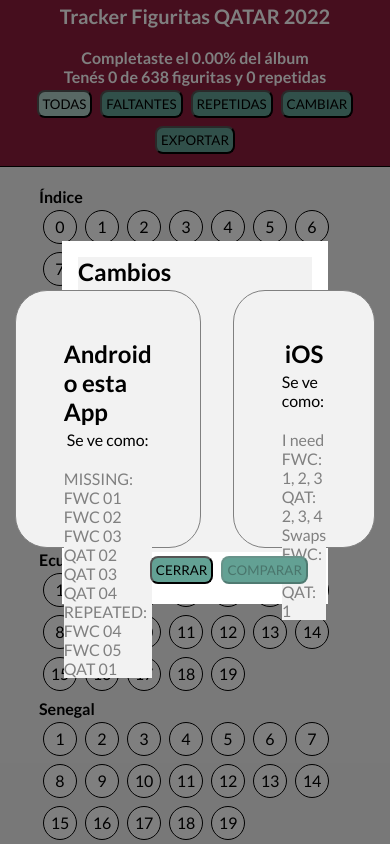
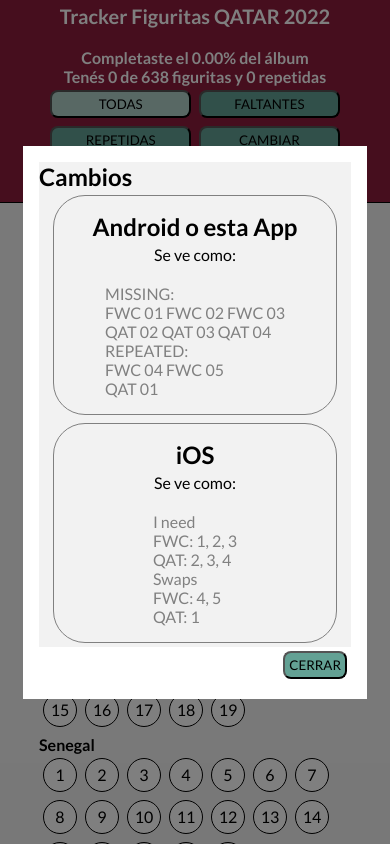
Before and after one commit to maeriens/figuritas, a React app: page / in a window 390 px wide. Both pictures are taken after a click on the button "CAMBIAR". Shown: the top 844 px of the page. Built offline with nearby package versions, Linux system fonts and the light colour scheme.

Commit message:
Algunos cambios de estilos para mobile

```diff
--- a/src/App.css
+++ b/src/App.css
@@ -46,6 +46,16 @@
     display: flex;
     flex-direction: column;
   }
+
+  .action-buttons {
+    display: flex;
+    flex-wrap: wrap;
+    justify-content: center;
+  }
+
+  .action-buttons button {
+    width: 33%;
+  }
 }
 
 /* Small devices (portrait tablets and large phones, 600px and up) */
@@ -68,7 +78,6 @@
 
 .album-info p,
 .action-buttons {
-  background-color: inherit;
   color: #FFF;
   font-weight: bold;
 }
--- a/src/Modal.css
+++ b/src/Modal.css
@@ -23,7 +23,7 @@
     width: 100%;
 }
 
-.modal-body .platform-selector {
+.platform-selector {
     border-radius: 2rem;
     margin: 0.25rem 1rem;
     flex: 1 1 0;
@@ -36,23 +36,25 @@
 }
 
 .platform-selector h2,
-.platform-selector > p {
+.platform-selector>p {
     margin-bottom: 0.25rem;
+    text-align: center;
 }
 
-.platform-selector .example {
+.example {
     color: grey;
     margin-top: 1rem;
 }
 
 .modal-body textarea {
     width: 100%;
-    height: 25rem;
+    min-height: 15rem;
+    max-height: 20rem;
     resize: none;
     padding: 0.25rem;
 }
 
-.modal-body .result-container {
+.result-container {
     flex: 1;
     margin: 0.5rem;
 }
@@ -68,5 +70,31 @@
     border-radius: 8px;
     text-transform: uppercase;
     font-weight: 500;
+}
+
+.modal-footer .primary {
     background-color: #63A194;
 }
+
+/* Extra small devices (phones, 600px and down) */
+@media only screen and (max-width: 600px) {
+    .modal-content {
+        max-height: 80%;
+        width: 80%;
+    }
+
+    .modal-body {
+        align-items: center;
+        flex-direction: column;
+    }
+
+    .platform-selector {
+        height: auto;
+        padding: 1rem;
+        width: 80%;
+    }
+
+    .result-container {
+        width: 80%;
+    }
+}
--- a/src/Modal.jsx
+++ b/src/Modal.jsx
@@ -48,12 +48,12 @@
             <h2>iOS</h2>
             <p>Se ve como:</p>
             <div className='example'>
-              I need
-              FWC: 1, 2, 3
-              QAT: 2, 3, 4
-              Swaps
-              FWC: 4, 5
-              QAT: 1
+              <p>I need</p>
+              <p>FWC: 1, 2, 3</p>
+              <p>QAT: 2, 3, 4</p>
+              <p>Swaps</p>
+              <p>FWC: 4, 5</p>
+              <p>QAT: 1</p>
             </div>
           </div>
         </>
@@ -62,7 +62,7 @@
 
     if (!isCompareScreen) {
       return (
-        <div className="results-container" style={{ width: '50%' }}>
+        <div className="result-container">
           <h3>Pegá las figus para comparar</h3>
           <textarea id='compare' value={value} className="compare" onChange={handleChange} />
         </div>
@@ -78,7 +78,7 @@
           <textarea name="dar" id="dar" className="result" readOnly value={formatComparedData(dar)} />
         </div>
         <div className='result-container'>
-          <h3>PARA RECIBIR {recibir.length}</h3>
+          <h3>PARA RECIBIR: {recibir.length}</h3>
           <textarea name="recibir" id="recibir" className="result" readOnly value={formatComparedData(recibir)} />
         </div>
       </>
@@ -96,8 +96,12 @@
         </div>
         <div className='modal-footer'>
           <button onClick={onClose}>CERRAR</button>
-          {!isCompareScreen && <button disabled={!value.length} onClick={onCompare}>COMPARAR</button>}
-          {isCompareScreen && <button onClick={onReset}>VOLVER ATRÁS</button>}
+          {!isPlatformScreen && (
+            <>
+              <button onClick={onReset}>REINICIAR</button>
+              <button className='primary' disabled={!value.length} onClick={onCompare}>COMPARAR</button>
+            </>
+          )}
         </div>
       </div>
     </div>
```
